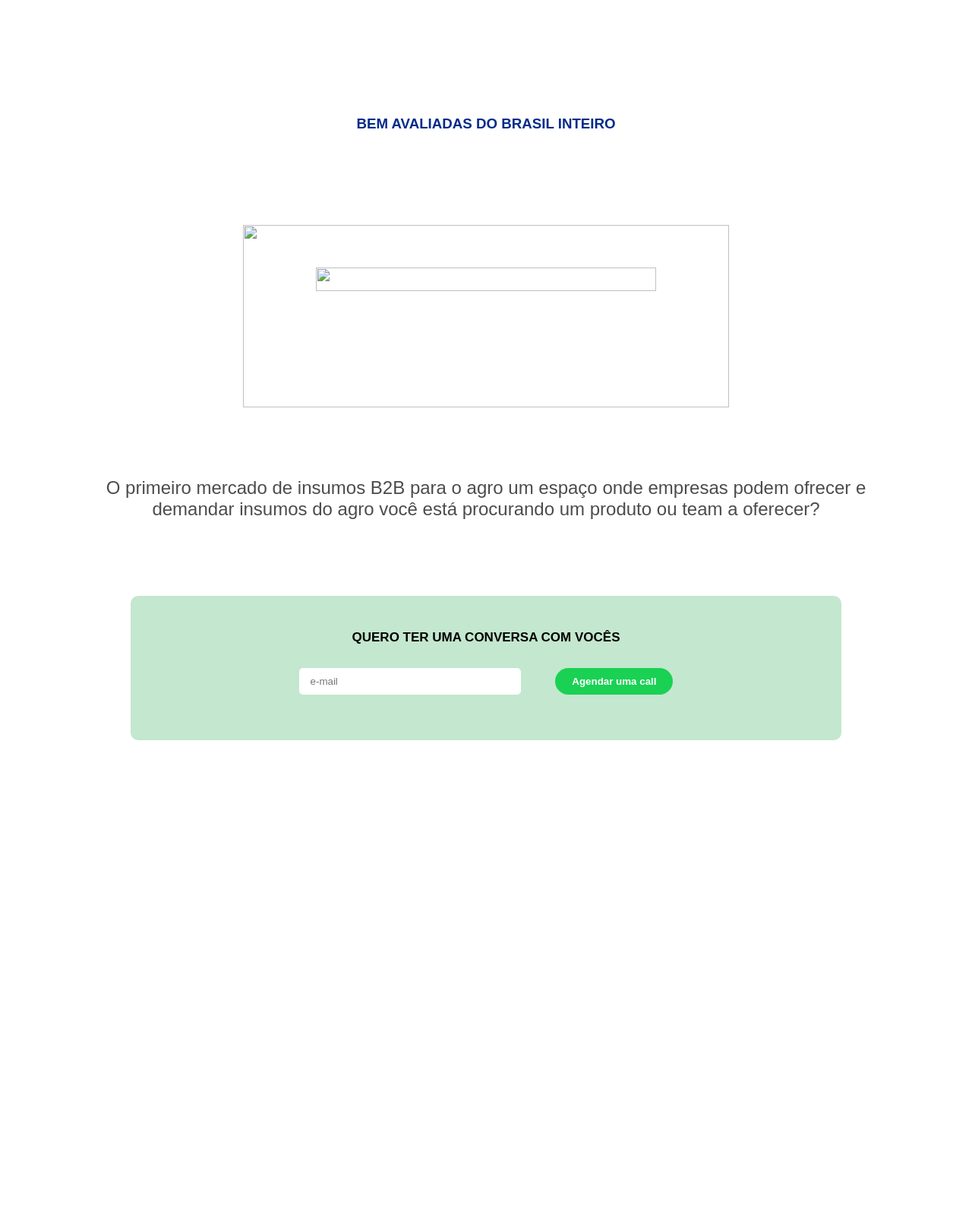
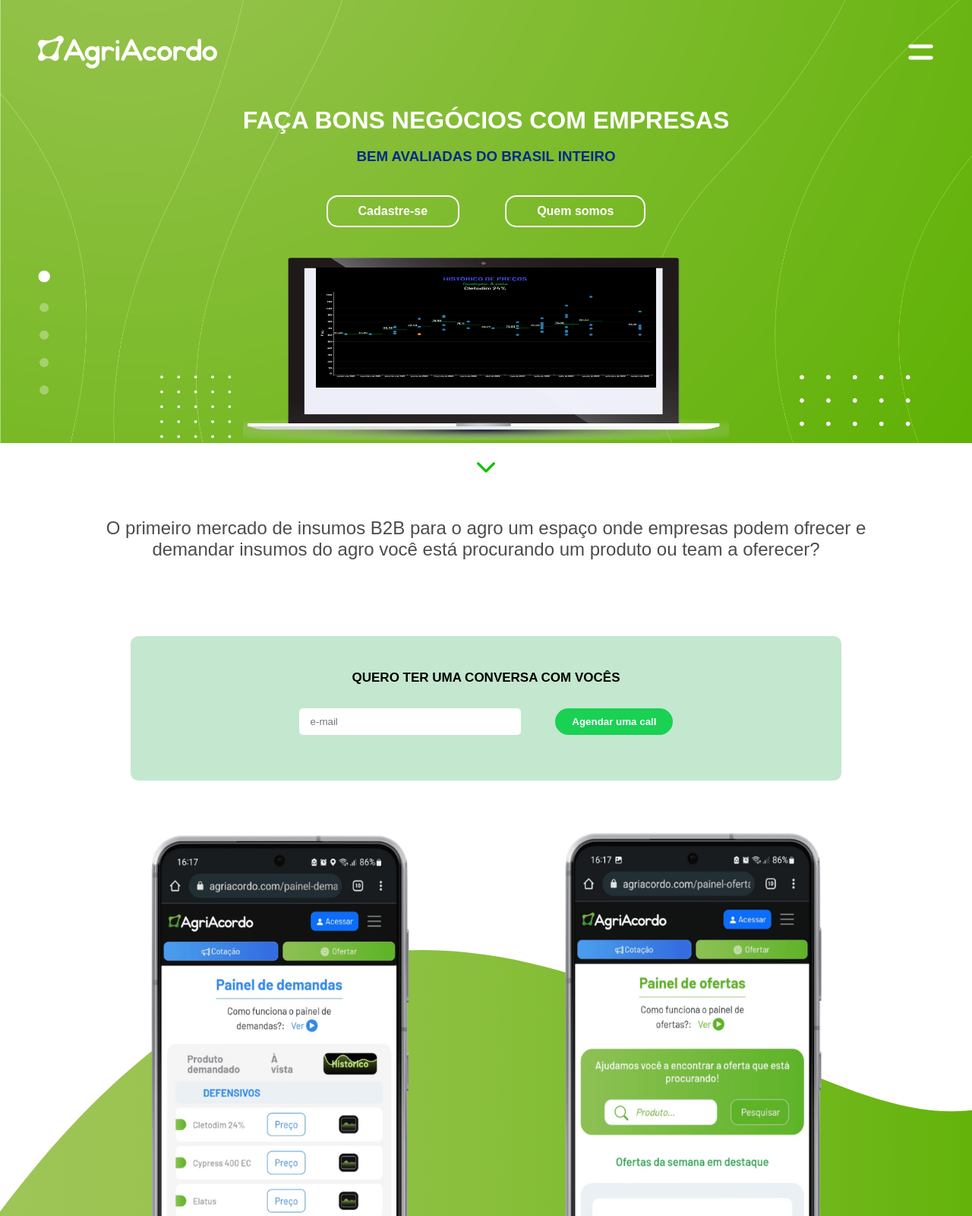
Before and after one commit to Axel-Cuenca/Agrired-test-tecnico, a plain HTML site: page Index.html in a window 1280 px wide. Shown: the top 1600 px of the page at 76% size. Before the commit the page ends 1215 px from the top, so only its background shows below. Drawn offline with Linux system fonts and the light colour scheme; the site is published under a folder, as on GitHub Pages, so addresses that start at the root find nothing.

Commit message:
Actualizacion de las rutas de imagenes

```diff
--- a/Index.html
+++ b/Index.html
@@ -10,8 +10,8 @@
 <body>
     <div class="seccion-1">
         <div class="contenedor-1">
-            <img src="/assets/img/logo_agriacordo_blanco.svg" alt="" class="logo">
-            <img src="/assets/img/equals-solid.svg" alt="" class="burguer">
+            <img src="./assets/img/logo_agriacordo_blanco.svg" alt="" class="logo">
+            <img src="./assets/img/equals-solid.svg" alt="" class="burguer">
         </div>
         <div class="contenedor-2">
             <div class="titulos">
@@ -24,22 +24,22 @@
                 <a target="_blank" class="fcc-btn" href="#">Quem somos</a>
             </div>
             <div class="photo">
-                <img src="/assets/img/landing_slidercontainer.png" alt="" class="computer">
+                <img src="./assets/img/landing_slidercontainer.png" alt="" class="computer">
             </div>
 
             <div class="slider">
             <ul>
 
                 <li>
-                    <img src="/assets/img/landing_slider1.jpg" alt="">
+                    <img src="./assets/img/landing_slider1.jpg" alt="">
                 </li>
 
                 <li>
-                    <img src="/assets/img/landing_slider2.jpg" alt="">
+                    <img src="./assets/img/landing_slider2.jpg" alt="">
                 </li>
 
                 <li>
-                    <img src="/assets/img/landing_slider3.jpg" alt="">
+                    <img src="./assets/img/landing_slider3.jpg" alt="">
                 </li>
 
             </ul>
@@ -49,7 +49,7 @@
 
     <div class="seccion-2">
         <div class="contenedor-3">
-            <img src="/assets/img/flecha-hacia-abajo-para-navegar.png" alt="">
+            <img src="./assets/img/flecha-hacia-abajo-para-navegar.png" alt="">
         </div>
         <div class="contenedor-4">
             <p class="parrafo-1">
@@ -80,8 +80,8 @@
             </div>
         </div>
         <div class="contenedor-6">
-            <img src="/assets/img/panel_demandas.png" alt="" class="demandas">
-            <img src="/assets/img/panel_ofertas.png" alt="" class="ofertas">
+            <img src="./assets/img/panel_demandas.png" alt="" class="demandas">
+            <img src="./assets/img/panel_ofertas.png" alt="" class="ofertas">
         </div>
         <div class="contenedor-7">
             <p class="parrafo-2">
@@ -142,6 +142,6 @@
     </div>
 </body>
 <footer class="pie-de-pagina">
-    <img src="/assets/img/curvafooter.svg" alt="">
+    <img src="./assets/img/curvafooter.svg" alt="">
 </footer>
 </html>
--- a/style.css
+++ b/style.css
@@ -14,7 +14,7 @@ html, body {
 
 .seccion-1{
     background-size: cover;
-    background-image: url(/assets/img/bg.png);
+    background-image: url(./assets/img/bg.png);
     background-repeat: no-repeat;
     margin-top: -3px;
 }
@@ -298,7 +298,7 @@ h3{
     }
     .seccion-1{
         background-size: inherit;
-        background-image: url(/assets/img/bg.png);
+        background-image: url(./assets/img/bg.png);
         background-repeat: no-repeat;
         margin-top: -10px;
     }
```
